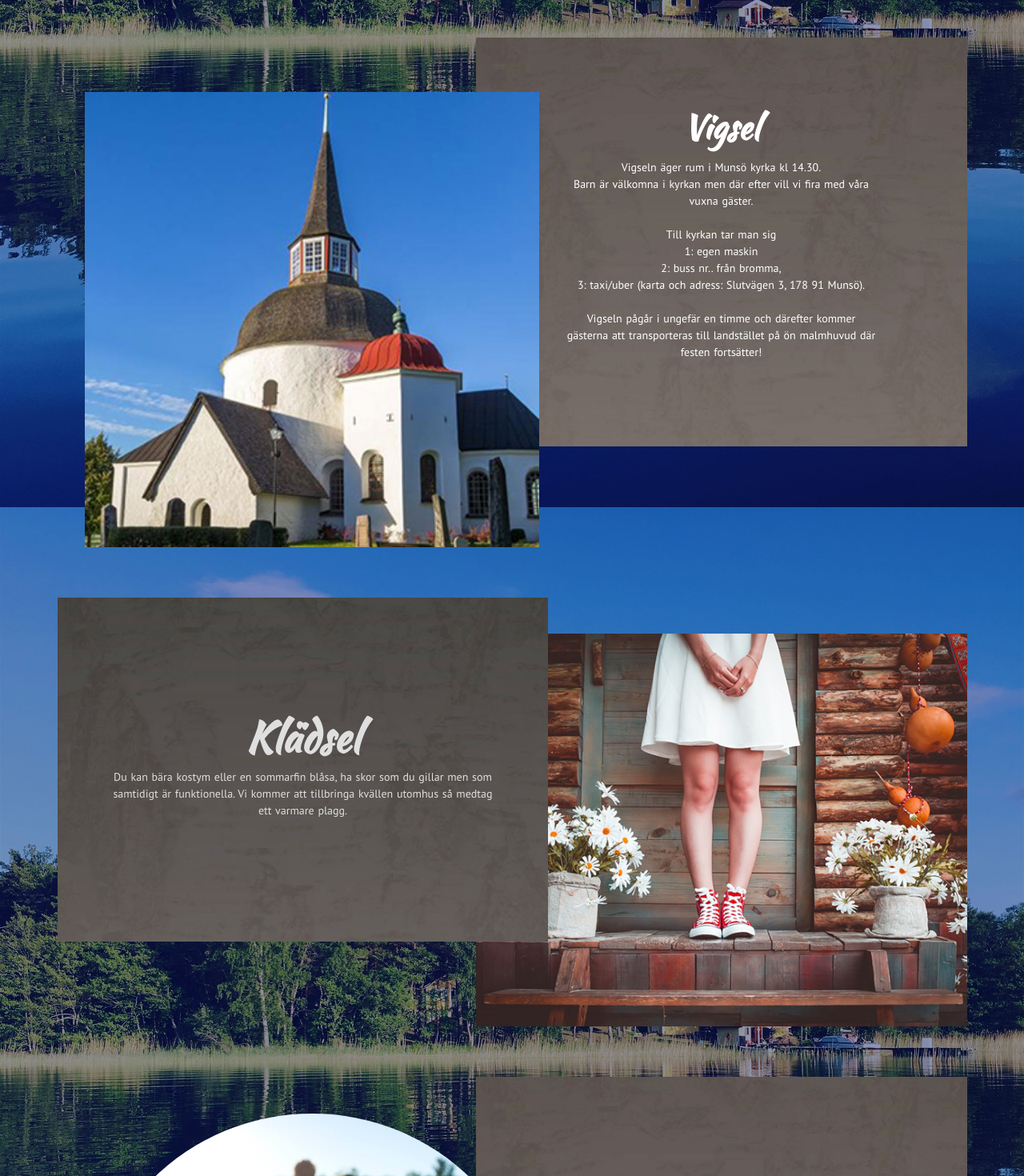
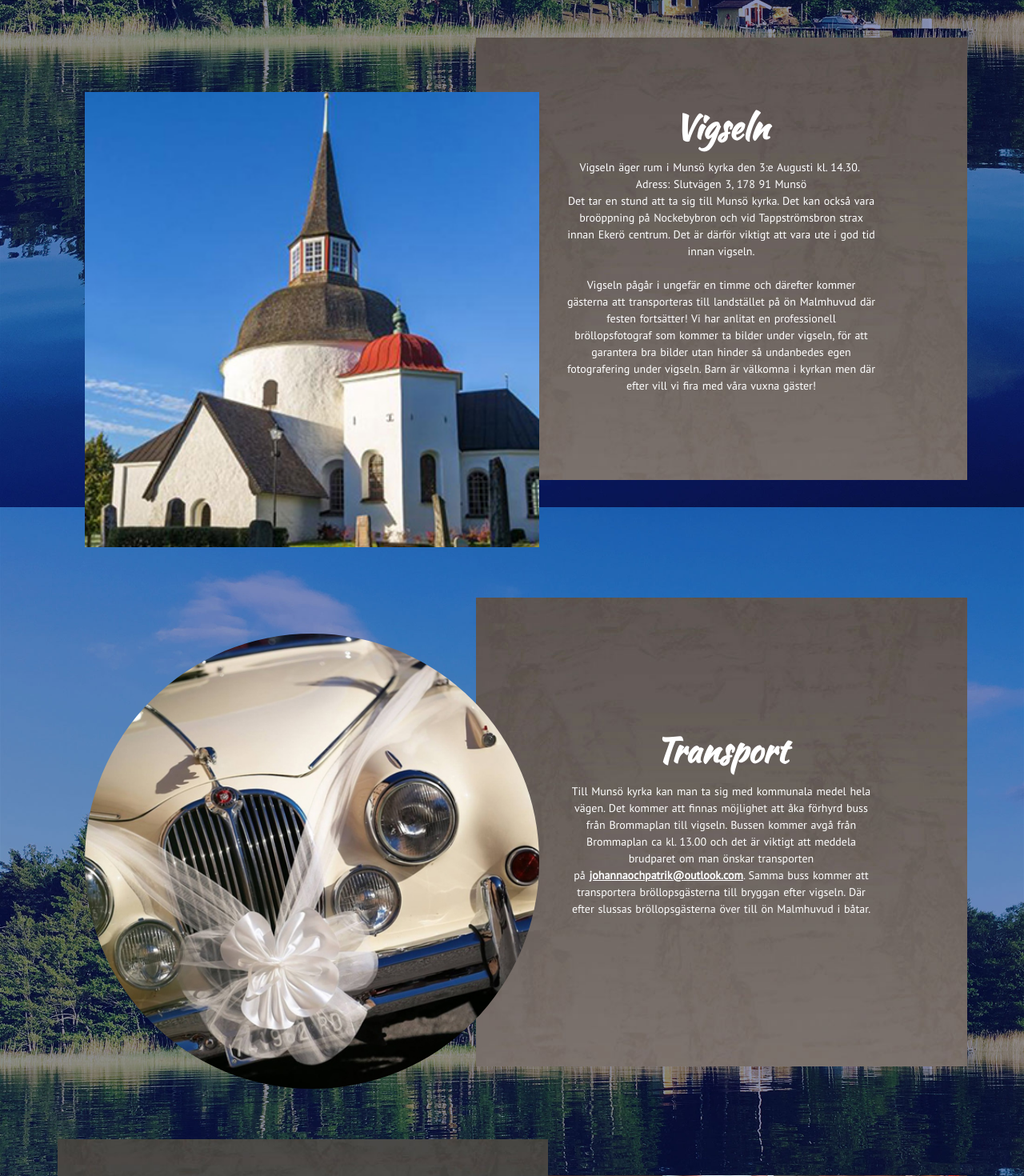
Before and after one commit to rickardbroberg/johannaochpatrik, a Nuxt app: page / in a window 1280 px wide. Shown: the part 640-2110 px from the top of the page at 80% size. Built offline with nearby package versions, Linux system fonts and the light colour scheme.

Commit message:
transport added and text changes

```diff
--- a/pages/index.vue
+++ b/pages/index.vue
@@ -24,14 +24,15 @@
         <div class="block-1" style="">
           <div class="block-2" style="">
             <div class="block-3 padd-8" style="">
-              <h2>Vigsel</h2>
-              <p>Vigseln äger rum i Munsö kyrka kl 14.30. <br>
-              Barn är välkomna i kyrkan men där efter vill vi fira med våra vuxna gäster. <br><br>
-              Till kyrkan tar man sig <br>
-              1: egen maskin <br>
-              2: buss nr.. från bromma,<br>
-              3: taxi/uber (karta och adress: Slutvägen 3, 178 91 Munsö). <br><br>
-              Vigseln pågår i ungefär en timme och därefter kommer gästerna att transporteras till landstället på ön malmhuvud där festen fortsätter!</p>
+              <h2>Vigseln</h2>
+              <p>Vigseln äger rum i Munsö kyrka den 3:e Augusti kl. 14.30.  <br>
+              Adress: Slutvägen 3, 178 91 Munsö<br>
+              Det tar en stund att ta sig till Munsö kyrka. Det kan också vara broöppning på Nockebybron och vid Tappströmsbron strax innan Ekerö centrum. Det är därför viktigt att vara ute i god tid innan vigseln.
+<br><br>
+Vigseln pågår i ungefär en timme och därefter kommer gästerna att transporteras till landstället på ön Malmhuvud där festen fortsätter!
+Vi har anlitat en professionell bröllopsfotograf som kommer ta bilder under vigseln, för att garantera bra bilder utan hinder så undanbedes egen fotografering under vigseln.
+Barn är välkomna i kyrkan men där efter vill vi fira med våra vuxna gäster!
+              </p>
             </div>
           </div>
           <div class="block-6" style="">
@@ -39,7 +40,20 @@
           </div>
         </div>
 
-
+    <div class="block-1" style="">
+      <div class="block-2" style="">
+        <div class="block-3" style="">
+          <h2>Transport</h2>
+          <p>Till Munsö kyrka kan man ta sig med kommunala medel hela vägen.
+Det kommer att finnas möjlighet att åka förhyrd buss från Brommaplan till vigseln. Bussen kommer avgå från Brommaplan ca kl. 13.00 och det är viktigt att meddela brudparet om man önskar transporten på <a href="mailto:johannaochpatrik@outlook.com">johannaochpatrik@outlook.com</a>.
+Samma buss kommer att transportera bröllopsgästerna till bryggan efter vigseln. Där efter slussas bröllopsgästerna över till ön Malmhuvud i båtar.
+</p>
+        </div>
+      </div>
+      <div class="block-6 m-4" style="">
+        <div class="image-container image-2-1 cirkle" style=""></div>
+      </div>
+    </div>
 
     <div class="row-wrapper">
       <div class="row-spacer">
@@ -59,7 +73,7 @@
       <div class="block-2" style="">
         <div class="block-3" style="">
           <h2>Mat</h2>
-          <p>Vi bjuder på tilltugg och cava vid ankomst på malmhuvud, därefter en sommarbuffé, bröllopstårta och öppen bar. Meddela oss om allergier vi behöver ta hänsyn till på <a href="mailto:johannaochpatrik@outlook.com">johannaochpatrik@outlook.com</a></p>
+          <p>Vi bjuder på tilltugg och dryck vid ankomst på Malmhuvud, därefter en sommarbuffé, bröllopstårta och öppen bar. Meddela oss om allergier vi behöver ta hänsyn till på <a href="mailto:johannaochpatrik@outlook.com">johannaochpatrik@outlook.com</a></p>
         </div>
       </div>
       <div class="block-6 m-4" style="">
@@ -75,7 +89,7 @@
         <div class="row-box2">
           <div style="row-box-text">
             <h1>Hemgång</h1>
-            <p>Det kommer finnas två tidpunkter då du kan transporteras från ön varav den sista tiden också inkluderar en busstransport till Bromma och sedan Järfälla. Dessa tidpunkter är 23.00 och 02.00.</p>
+            <p>När kvällen börjar lida mot sitt slut finns det två avgångar från Malmhuvud; kl. 23.00 och kl. 02.00. Den senare avgångstiden inkluderar busstransport till Brommaplan. </p>
           </div>
         </div>
       </div>
@@ -85,8 +99,10 @@
       <div class="block-2" style="">
         <div class="block-3" style="">
           <h2>Presenter</h2>
-          <p>Er närvaro är allt vi önskar! Vill ni dock uppmärksamma vår dag ytterligare önskar vi oss ett bidrag till smekmånaden alternativt till välgörande ändamål (WWF): till Handelsbanken konto:  6125 355321548 <br><br>
-          OSA ditt deltagande till <a href="mailto:johannaochpatrik@outlook.com">johannaochpatrik@outlook.com</a> <strong>senast 3/5</strong>.</p>
+          <p>Er närvaro är allt vi önskar!<br>
+Vill ni dock uppmärksamma vår dag ytterligare önskar vi oss ett bidrag till smekmånaden alternativt till ett välgörande ändamål som världsnaturfonden (WWF) eller UNHCR.<br>
+Kontonummer: Handelsbanken konto: 6125 355321548 <br><br>
+OSA ditt deltagande till <a href="mailto:johannaochpatrik@outlook.com">johannaochpatrik@outlook.com</a> <strong>3/6</strong>.</p>
         </div>
       </div>
       <div class="block-6" style="">
@@ -101,8 +117,8 @@
         </div>
         <div class="row-box2">
           <div style="row-box-text">
-            <h1>Toastmasters</h1>
-            <p>Har du övriga frågor eller funderingar eller vill hålla tal är du välkommen att kontakta:<br><br>
+            <h1>Toasts</h1>
+            <p>Har du frågor om festen eller har du en önskan om att hålla tal? Då är du välkommen att kontakta:<br><br>
             Toastmadame<br>
             Anna Riddez <a href="mailto:anna.riddez@magelungen.com">anna.riddez@magelungen.com</a> 073-3669265<br><br>
             Toastmaster<br>
@@ -233,6 +249,10 @@ a{
 .image-2{
   padding-bottom:100%;
   background-image:url('/kyrka.jpg')
+}
+.image-2-1{
+  padding-bottom:100%;
+  background-image:url('/transport.jpg')
 }
 .image-3{
   padding-bottom:80%;
```
Also changed, not shown: static/transport.jpg (added).
